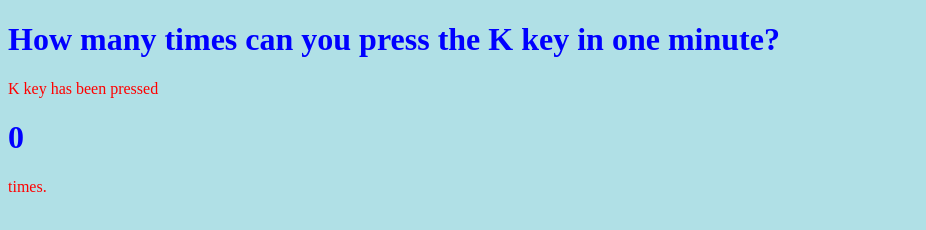
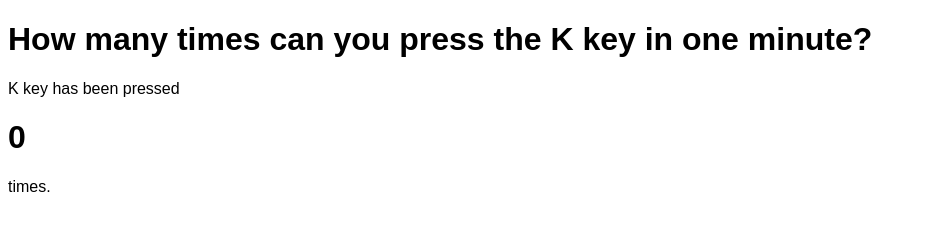
Before and after one commit to All88keys/kkey, a plain HTML site: page index.html in a window 1280 px wide. Shown: the whole page, without its empty margins (0-926 px from the left). Drawn offline with Linux system fonts and the light colour scheme.

Commit message:
Update index.html

```diff
--- a/index.html
+++ b/index.html
@@ -1,9 +1,7 @@
 <!DOCTYPE html>
 <html>
   <style>
-body {background-color: powderblue;}
-h1   {color: blue;}
-p    {color: red;}
+    body {font-family:sans-serif}
 </style>
   <head>
     <title>K KEY</title>
```
